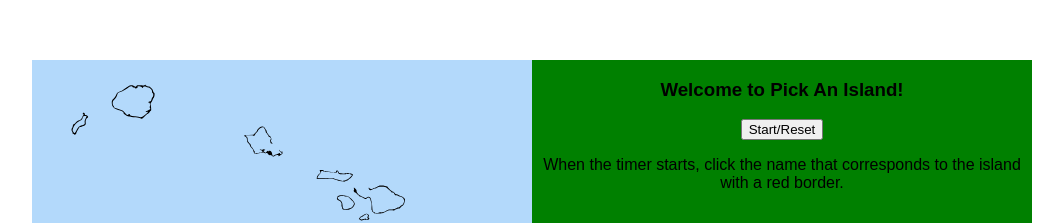
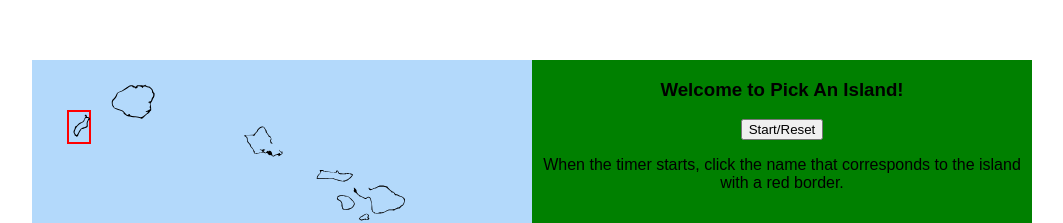
Before and after one commit to NashReact/hawaii-react-js, a React (Create React App) app: page / in a window 1280 px wide. Shown: the part 140-363 px from the top of the page, without its empty margins (108-1171 px from the left). Built offline with nearby package versions, Linux system fonts and the light colour scheme.

Commit message:
fix bug introduced when destructuring

```diff
--- a/src/Islands.js
+++ b/src/Islands.js
@@ -65,7 +65,7 @@ export default class Islands extends React.Component {
             name={name}
             key={name}
             svg={svg}
-            showBorder={this.props.selectedIsland === svg}
+            showBorder={this.props.selectedIsland === name}
           />
         ))}
       </React.Fragment>
```
